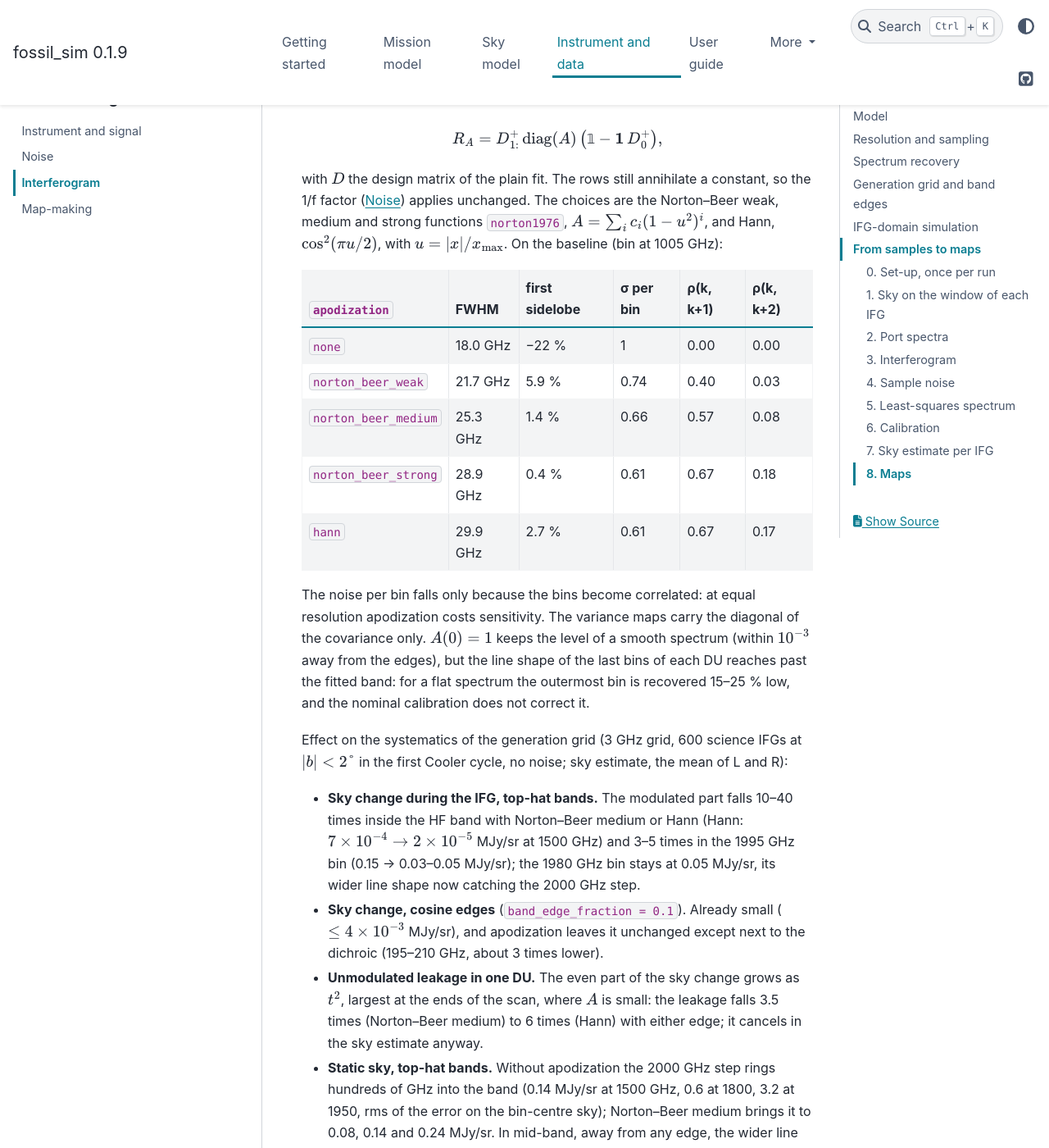
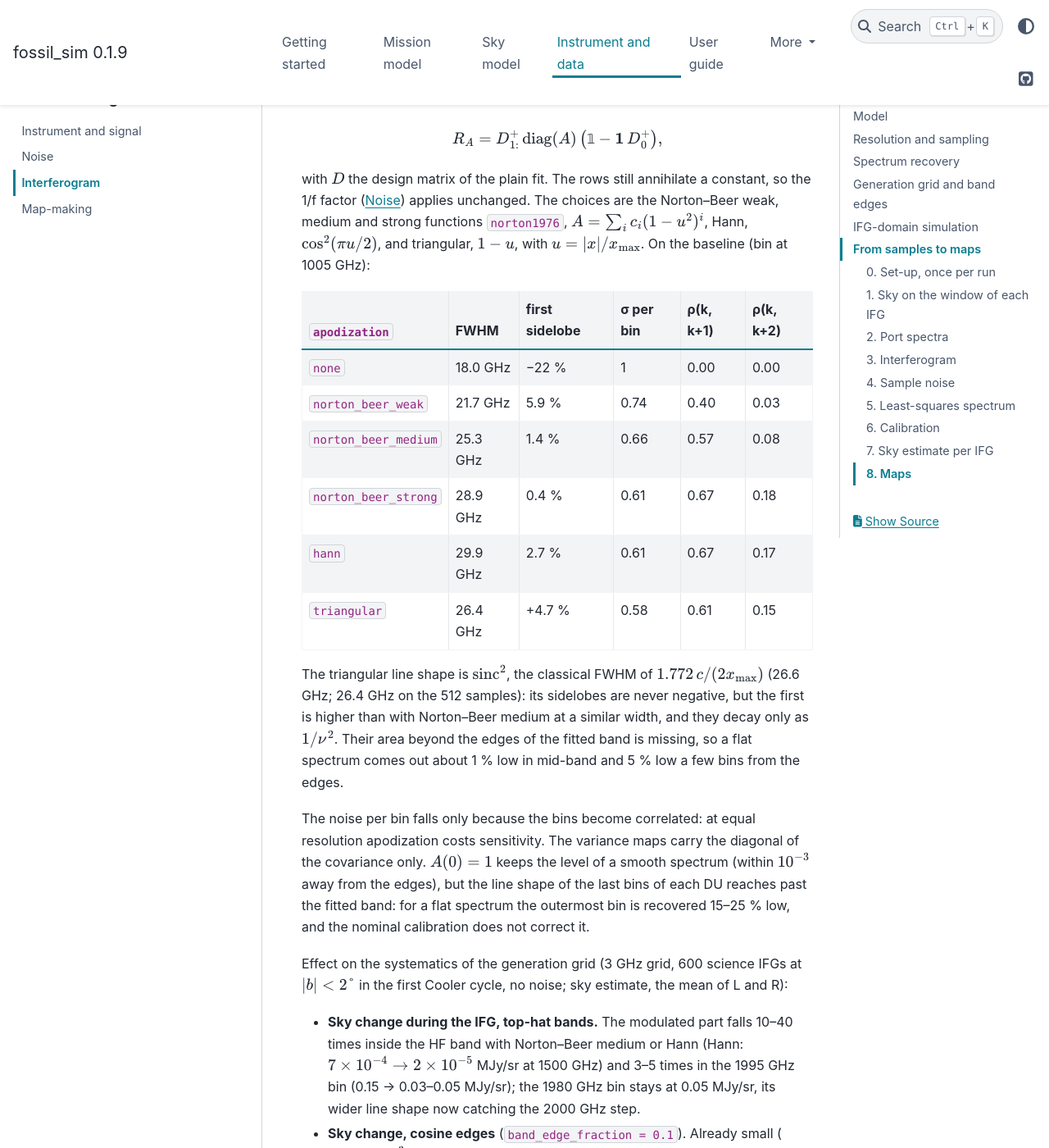
Before and after one commit to paganol/fossil_sim, a Sphinx documentation site: the page built from docs/concepts/interferogram.md, in a window 1280 px wide and 1400 px high, scrolled down 1829 px. Shown: the whole window at 82% size. Built offline with Sphinx 7.4.7 and the PyData theme 0.15.4, drawn with Linux system fonts in a browser that asks for light colours; pages that are not in the unit, such as notebooks, are missing from menus; cross-references to code outside the pages are shown as plain code.

Commit message:
Triangular apodization
ifg.apodization = "triangular", A = 1 − u: sinc² line shape, FWHM
1.772 c / (2 x_max) (26.4 GHz on the baseline samples), sidelobes never
negative (first +4.7 %), σ per bin 0.58, ρ(k, k+1) = 0.61. The 1/ν²
tail beyond the fitted band leaves a flat spectrum about 1 % low in
mid-band.

Co-Authored-By: Claude Opus 5.5 <noreply@anthropic.com>

```diff
--- a/docs/concepts/interferogram.md
+++ b/docs/concepts/interferogram.md
@@ -76,8 +76,8 @@ $$
 with $D$ the design matrix of the plain fit. The rows still annihilate a
 constant, so the 1/f factor ({doc}`noise`) applies unchanged. The choices
 are the Norton–Beer weak, medium and strong functions {cite}`norton1976`,
-$A = \sum_i c_i (1 - u^2)^i$, and Hann, $\cos^2(\pi u/2)$, with
-$u = |x|/x_\mathrm{max}$. On the baseline (bin at 1005 GHz):
+$A = \sum_i c_i (1 - u^2)^i$, Hann, $\cos^2(\pi u/2)$, and triangular,
+$1 - u$, with $u = |x|/x_\mathrm{max}$. On the baseline (bin at 1005 GHz):
 
 | `apodization` | FWHM | first sidelobe | σ per bin | ρ(k, k+1) | ρ(k, k+2) |
 |---|---|---|---|---|---|
@@ -86,6 +86,14 @@ $u = |x|/x_\mathrm{max}$. On the baseline (bin at 1005 GHz):
 | `norton_beer_medium` | 25.3 GHz | 1.4 % | 0.66 | 0.57 | 0.08 |
 | `norton_beer_strong` | 28.9 GHz | 0.4 % | 0.61 | 0.67 | 0.18 |
 | `hann` | 29.9 GHz | 2.7 % | 0.61 | 0.67 | 0.17 |
+| `triangular` | 26.4 GHz | +4.7 % | 0.58 | 0.61 | 0.15 |
+
+The triangular line shape is $\mathrm{sinc}^2$, the classical FWHM of
+$1.772\,c/(2x_\mathrm{max})$ (26.6 GHz; 26.4 GHz on the 512 samples): its
+sidelobes are never negative, but the first is higher than with Norton–Beer
+medium at a similar width, and they decay only as $1/\nu^2$. Their area
+beyond the edges of the fitted band is missing, so a flat spectrum comes out
+about 1 % low in mid-band and 5 % low a few bins from the edges.
 
 The noise per bin falls only because the bins become correlated: at equal
 resolution apodization costs sensitivity. The variance maps carry the
```
Also changed, not shown: CHANGELOG.md (+2 -1 lines), 4 other files.
